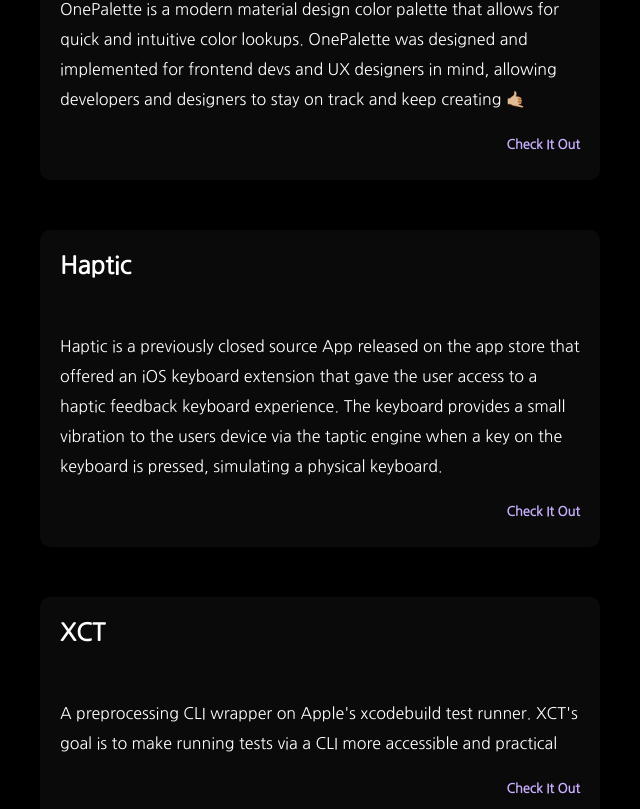
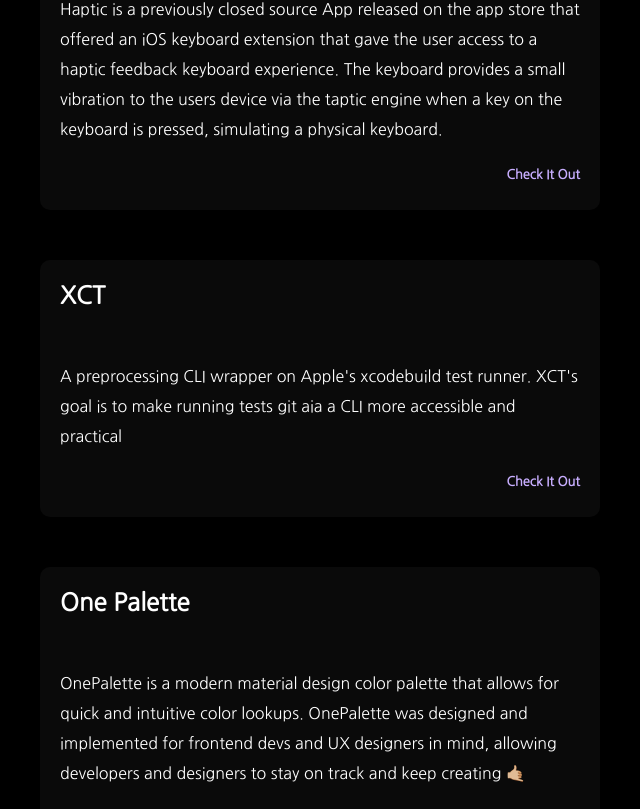
Before and after one commit to JoeManto/cv-joemanto.github.io, a React (Create React App) app: page / in a window 1280 px wide. Shown: the part 611-1420 px from the top of the page, without its empty margins (320-960 px from the left). Built offline with nearby package versions, Linux system fonts and the light colour scheme.

Commit message:
updated project order

```diff
--- a/src/App.js
+++ b/src/App.js
@@ -24,12 +24,6 @@
 
         <HeaderTitle name = {"Projects"}/>
         <ProjectsContainer>
-          <Project name = {"One Palette"} link = {"#/projects/onepalette"}>
-            <p>OnePalette is a modern material design color palette that
-              allows for quick and intuitive color lookups. OnePalette was designed and
-              implemented for frontend devs and UX designers in mind, allowing developers
-              and designers to stay on track and keep creating 🤙🏼</p>
-          </Project>
           <Project name = {"Haptic"} link = {"#/projects/haptic"}>
             <p>Haptic is a previously closed source App released on the app store that offered
               an iOS keyboard extension that gave the user access to a haptic feedback
@@ -39,8 +33,14 @@
           </Project>
           <Project name = {"XCT"} link = {"#/projects/xct"}>
             <p>A preprocessing CLI wrapper on Apple's xcodebuild test runner.
-               XCT's goal is to make running tests via a CLI more accessible and practical
+               XCT's goal is to make running tests git aia a CLI more accessible and practical
               </p>
+          </Project>
+          <Project name = {"One Palette"} link = {"#/projects/onepalette"}>
+            <p>OnePalette is a modern material design color palette that
+              allows for quick and intuitive color lookups. OnePalette was designed and
+              implemented for frontend devs and UX designers in mind, allowing developers
+              and designers to stay on track and keep creating 🤙🏼</p>
           </Project>
           <Project name = {"Sheetie"} link = {"#/projects/sheetie"}>
             <p>Sheetie is a sketch 3 plugin developed for indie game developers
```
